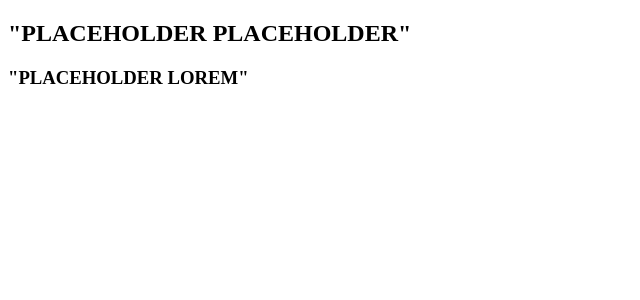
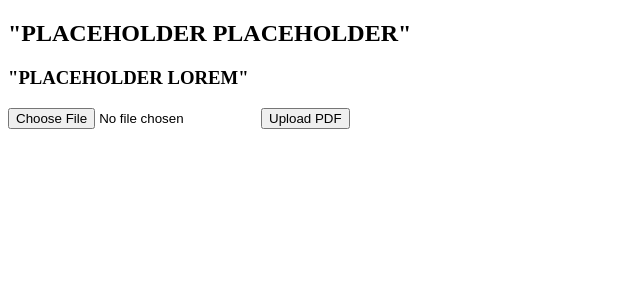
Before and after one commit to Devenvaruv/ResearchPaperChatBot, a React (Create React App) app in the folder frontend/ResearchPaperFrontend/: page / in a window 1280 px wide. Shown: the top 300 px of the page, without its empty margins (0-640 px from the left). Built offline with nearby package versions, Linux system fonts and the light colour scheme.

Commit message:
added button to upload file

```diff
--- a/frontend/ResearchPaperFrontend/src/App.js
+++ b/frontend/ResearchPaperFrontend/src/App.js
@@ -1,9 +1,21 @@
+import React, { useState } from 'react';
 
 function App() {
+
+  const [pdfFile, setPdfFile] = useState(null);
+
+  const handleFileChange = (event) => {
+    setPdfFile(event.target.files[0]);
+  };
+
   return (
     <div className="App">
       <h2>"PLACEHOLDER PLACEHOLDER"</h2>
       <h3>"PLACEHOLDER LOREM"</h3>
+      <div>
+        <input type="file" accept=".pdf" onChange={handleFileChange}/>
+        <button style={{ margineLeft: '10px'}}> Upload PDF</button>
+      </div>
     </div>
   );
 }
```
